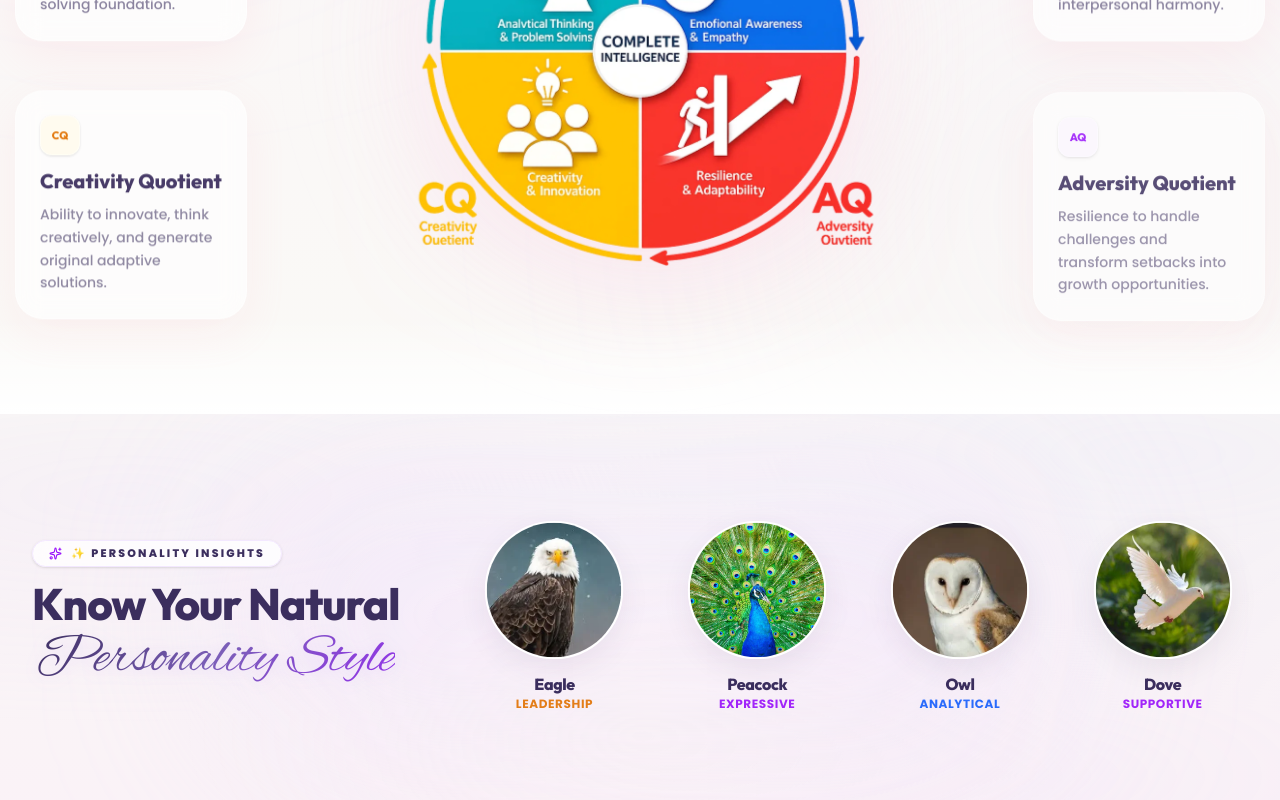
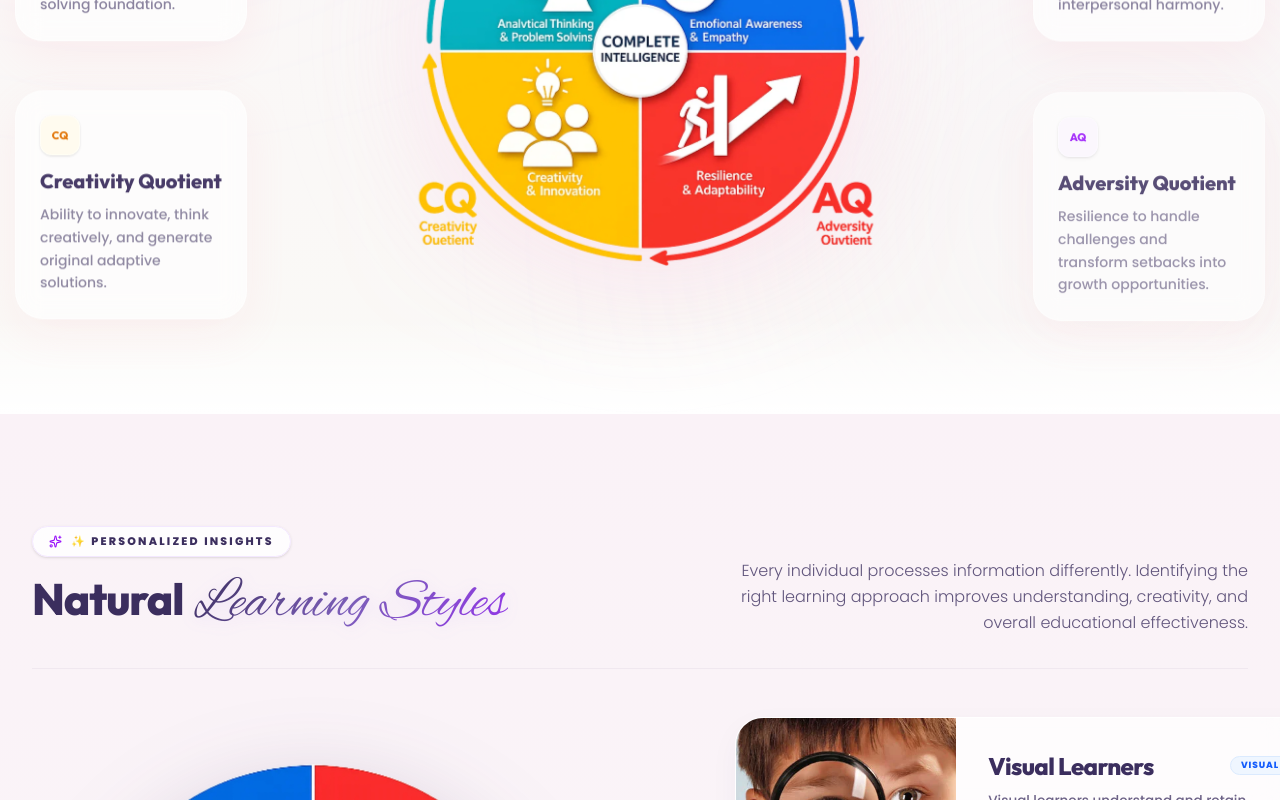
Before and after one commit to VijaySathappan7/keyamind, a React (Vite) app: page / in a window 1280 px wide. Shown: the part 11200-12000 px from the top of the page. Built offline with nearby package versions, Linux system fonts and the light colour scheme; a web font is replaced by a local one.

Commit message:
Update BrainLobe cards and remove PersonalityInsights

```diff
--- a/src/components/BrainLobeFunctionalitySection.jsx
+++ b/src/components/BrainLobeFunctionalitySection.jsx
@@ -173,10 +173,6 @@ const BrainLobeFunctionalitySection = memo(() => {
                     <h3 className="text-base sm:text-lg font-extrabold text-dark-lavender font-outfit tracking-wide leading-tight">
                       {lobe.name}
                     </h3>
-
-                    <p className="mt-0.5 text-xs sm:text-[13px] text-dark-lavender/70 font-light leading-snug">
-                      {lobe.desc}
-                    </p>
                   </div>
 
                   {/* ARROW */}
--- a/src/components/PersonalitySection.jsx
+++ /dev/null
@@ -1,147 +0,0 @@
-import { useRef, memo } from "react";
-import { motion, useScroll, useTransform, useSpring } from "framer-motion";
-import { Sparkles } from "lucide-react";
-import LazyImage from "./LazyImage";
-import useMediaQuery from "./useMediaQuery";
-
-import eagleImg from "../assets/images/eagle.webp";
-import peacockImg from "../assets/images/peacocok.webp";
-import owlImg from "../assets/images/owl.webp";
-import doveImg from "../assets/images/dove.webp";
-
-const PersonalitySection = memo(() => {
-  const containerRef = useRef(null);
-  const isDesktop = useMediaQuery("(min-width: 1024px)");
-
-  // Track scroll progress of this section
-  const { scrollYProgress } = useScroll({
-    target: containerRef,
-    offset: ["start end", "end start"]
-  });
-
-  // Dynamic scroll-driven circular avatar scaling (clamped halfway for a premium subtle zoom)
-  const rawScale = useTransform(scrollYProgress, [0, 0.5, 1], [0.96, 1.0, 1.0]);
-  const circleScale = useSpring(rawScale, { stiffness: 95, damping: 26, mass: 0.35 });
-
-  const desktopScaleStyle = isDesktop ? { scale: circleScale } : {};
-
-  const cards = [
-    {
-      id: "eagle",
-      birdName: "Eagle",
-      keyword: "Leadership",
-      image: eagleImg,
-      textColor: "text-amber-600",
-    },
-    {
-      id: "peacock",
-      birdName: "Peacock",
-      keyword: "Expressive",
-      image: peacockImg,
-      textColor: "text-purple-600",
-    },
-    {
-      id: "owl",
-      birdName: "Owl",
-      keyword: "Analytical",
-      image: owlImg,
-      textColor: "text-blue-600",
-    },
-    {
-      id: "dove",
-      birdName: "Dove",
-      keyword: "Supportive",
-      image: doveImg,
-      textColor: "text-purple-600",
-    },
-  ];
-
-  return (
-    <section
-      ref={containerRef}
-      id="personality"
-      className="relative w-full py-16 sm:py-20 lg:py-24 bg-gradient-to-b from-[#FAF9F6] to-[#FAF2F7] overflow-hidden scroll-mt-0"
-    >
-      {/* Seamless Top & Bottom Blending Masks */}
-
-
-
-      {/* Delicate Pinkish Blend Background Mesh */}
-      <div className="absolute inset-0 z-0 pointer-events-none select-none overflow-hidden">
-        <div className="absolute top-1/2 left-1/2 -translate-x-1/2 -translate-y-1/2 w-[800px] h-[300px] bg-gradient-to-r from-purple-200/40 via-purple-100/30 to-purple-200/40 rounded-full blur-[100px]" />
-        <div className="absolute inset-0 bg-gradient-mesh mix-blend-overlay opacity-25" />
-      </div>
-
-      <div className="max-w-[1340px] mx-auto px-6 md:px-12 lg:px-8 relative z-10 w-full pt-2 pb-2">
-
-        {/* DESKTOP SPLIT: LEFT TITLE | RIGHT 4 CIRCULAR CARDS IN A SINGLE LINEAR ROW */}
-        <div className="flex flex-col lg:flex-row items-center justify-between gap-8 lg:gap-12 w-full">
-
-          {/* LEFT SIDE → CLEAN LEFT-ALIGNED TITLE */}
-          <div className="w-full lg:w-[32%] flex flex-col items-start text-left gap-3 shrink-0">
-            {/* Small Label Badge */}
-            <div className="inline-flex items-center gap-2 px-4 py-1 rounded-full bg-white/80 border border-purple-100 shadow-sm backdrop-blur-md">
-              <Sparkles size={13} className="text-purple-600" />
-              <span className="text-[11px] font-extrabold tracking-[0.2em] uppercase text-dark-lavender font-poppins pl-[0.1em]">
-                ✨ Personality Insights
-              </span>
-            </div>
-
-            {/* Main Heading */}
-            <h2 className="text-[clamp(24px,5.5vw,42px)] lg:text-[44px] font-outfit font-black text-dark-lavender leading-[1.12] tracking-tight">
-              Know Your Natural <span className="text-gradient-purple font-cursive text-[clamp(34px,7.5vw,58px)] lg:text-[56px] font-normal capitalize tracking-normal inline-block drop-shadow-[0_2px_8px_rgba(139,92,246,0.15)] ml-1">Personality Style</span>
-            </h2>
-          </div>
-
-          {/* RIGHT SIDE → 4 CIRCULAR PROFILE CARDS (Grid on mobile, Single Row on Desktop without scrolling) */}
-          <div className="w-full lg:w-[68%] grid grid-cols-2 sm:flex sm:flex-row items-center justify-center lg:justify-end gap-6 sm:gap-4 lg:gap-8">
-            {cards.map((card) => {
-              return (
-                <div
-                  key={card.id}
-                  className="flex flex-col items-center text-center gap-2.5 flex-1"
-                >
-                  <motion.div
-                    style={desktopScaleStyle}
-                    className="w-40 h-40 sm:w-28 sm:h-28 lg:w-32 lg:h-32 xl:w-36 xl:h-36 rounded-full overflow-hidden border-2 border-white shadow-[0_10px_30px_rgba(59,46,94,0.08)] flex items-center justify-center bg-gradient-to-tr from-purple-50/50 to-purple-50/50 hover:scale-105 transition-transform duration-300 mx-auto sm:mx-0"
-                  >
-                    <LazyImage
-                      src={card.image}
-                      alt={card.birdName}
-                      width={
-                        card.id === "eagle" ? 320 :
-                        card.id === "peacock" ? 933 :
-                        card.id === "owl" ? 320 : 384
-                      }
-                      height={
-                        card.id === "eagle" ? 300 :
-                        card.id === "peacock" ? 999 :
-                        card.id === "owl" ? 300 : 408
-                      }
-                      objectCover={true}
-                      className="w-full h-full pointer-events-none select-none"
-                    />
-                  </motion.div>
-
-                  {/* Clean Typography Label Below */}
-                  <div className="flex flex-col items-center text-center">
-                    <span className="text-sm sm:text-base font-black font-outfit text-dark-lavender tracking-tight">
-                      {card.birdName}
-                    </span>
-                    <span className={`text-[10px] sm:text-xs font-bold tracking-wider uppercase font-poppins opacity-90 ${card.textColor}`}>
-                      {card.keyword}
-                    </span>
-                  </div>
-                </div>
-              );
-            })}
-          </div>
-
-        </div>
-
-      </div>
-    </section>
-  );
-});
-
-export default PersonalitySection;
--- a/src/pages/HomePage.jsx
+++ b/src/pages/HomePage.jsx
@@ -12,7 +12,7 @@ const WhatWeDoSection = lazy(() => import("../components/WhatWeDoSection"));
 const BrainBalanceSection = lazy(() => import("../components/BrainBalanceSection"));
 const BrainLobeFunctionalitySection = lazy(() => import("../components/BrainLobeFunctionalitySection"));
 const HumanQuotientsSection = lazy(() => import("../components/HumanQuotientsSection"));
-const PersonalitySection = lazy(() => import("../components/PersonalitySection"));
+
 const LearningStylesSection = lazy(() => import("../components/LearningStylesSection"));
 const ServicesSection = lazy(() => import("../components/ServicesSection"));
 const FeedbackMarqueeSection = lazy(() => import("../components/FeedbackMarqueeSection"));
@@ -69,10 +69,7 @@ export default function HomePage() {
         <HumanQuotientsSection />
       </LazySection>
 
-      {/* 9. Natural Personality */}
-      <LazySection height="700px">
-        <PersonalitySection />
-      </LazySection>
+
 
       {/* 10. Learning Styles */}
       <LazySection height="750px">
```
